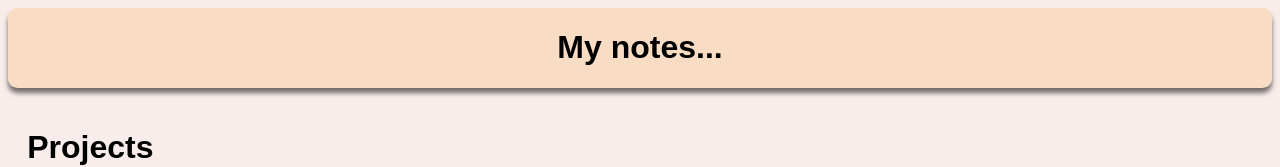
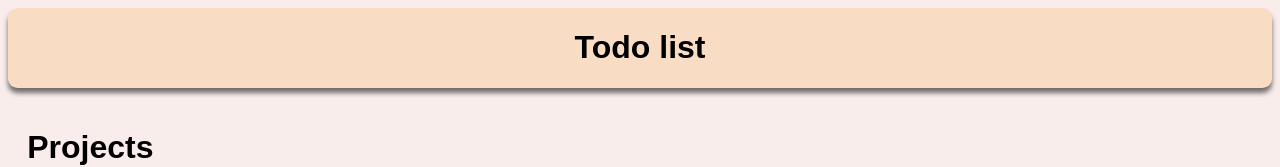
Before and after one commit to asiill/todo-list-app, a website built with webpack: page dist/index.html in a window 1280 px wide. Shown: the top 167 px of the page. Built offline with nearby package versions, Linux system fonts and the light colour scheme; a web font is replaced by a local one.

Commit message:
Update styles

```diff
--- a/dist/index.html
+++ b/dist/index.html
@@ -8,7 +8,7 @@
     <script src="main.js" defer></script>
 </head>
 <body>
-    <div id="header"><h1>My notes...</h1></div>
+    <div id="header"><h1>Todo list</h1></div>
     <div id="content"></div>
 </body>
 </html>
```
